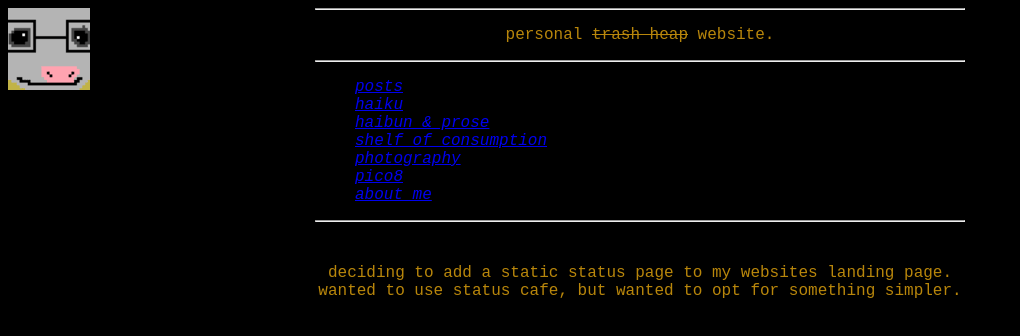
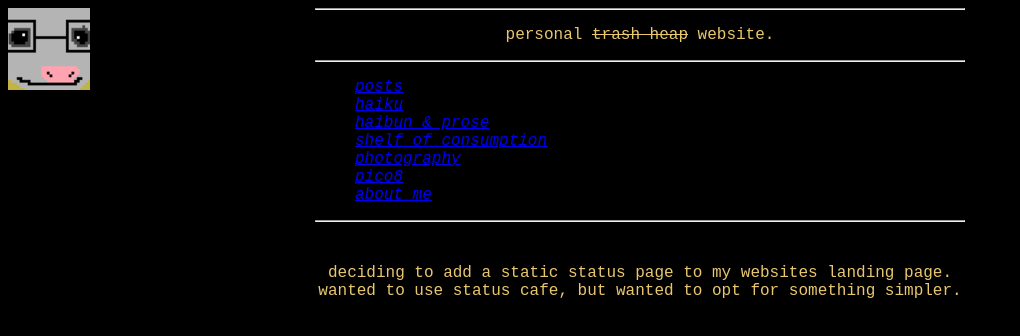
Before and after one commit to colinopossum/colinopossum.github.io, a plain HTML site: page docs/index.html in a window 1280 px wide. Shown: the whole page, without its empty margins (0-1020 px from the left). Drawn offline with Linux system fonts and the light colour scheme.

Commit message:
changed color of p tag text

```diff
--- a/docs/style.css
+++ b/docs/style.css
@@ -18,7 +18,7 @@ h6 {
 /* p styling */
 p {
     text-align: center;
-    color: darkgoldenrod;
+    color: rgb(233, 199, 112);
 }
 
 /*img styling */
```
